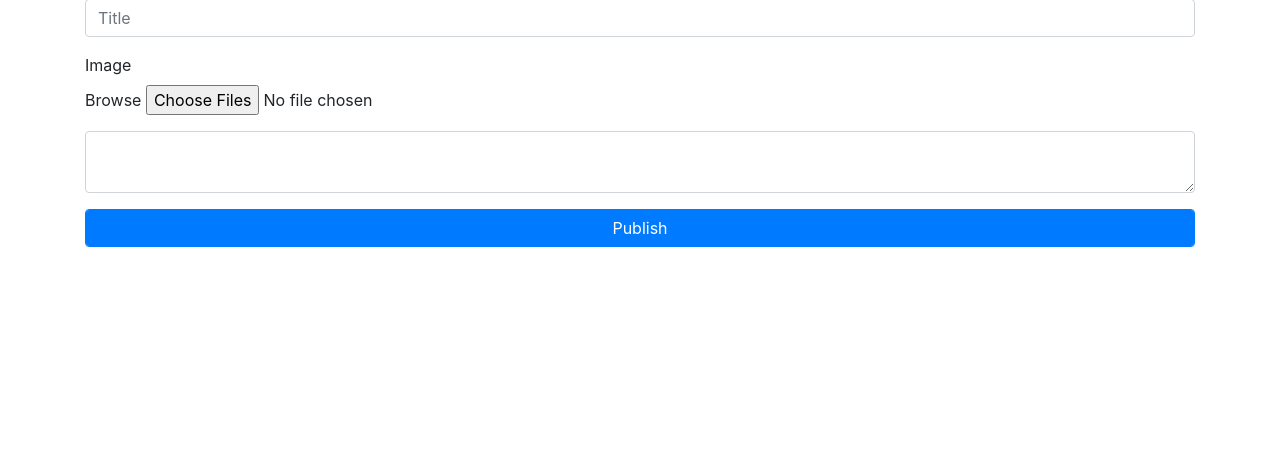
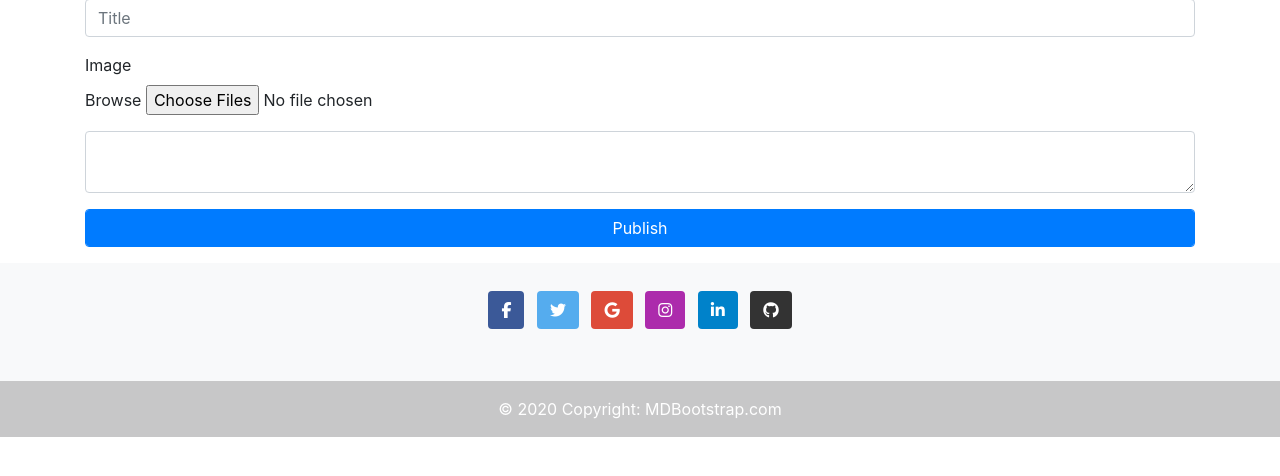
Before and after one commit to teandra-davis/ITSC3155_FinalProject, a Flask app: template templates/post.html in a window 1280 px wide. Shown: the part 57-533 px from the top of the page. Run offline with Flask 3, Linux system fonts and the light colour scheme; the template is opened without the code that fills it, so the values that code supplies are empty; some libraries are stand-ins or nearby versions.

Commit message:
Adding some more things

```diff
--- a/app.py
+++ b/app.py
@@ -13,4 +13,4 @@ def index():
 #Running the App
 if __name__ == '__main__':
     #DEBUG is SET to TRUE. CHANGE FOR PROD
-    app.run(port=5000,debug=True)
+    app.run(debug=True)
--- /dev/null
+++ b/static/css/default.css
@@ -0,0 +1,9 @@
+
+logo-color {
+    color: #5914c9
+}
+
+index-img {
+    background-image: url('https://static.vecteezy.com/system/resources/previews/006/852/804/original/abstract-blue-background-simple-design-for-your-website-free-vector.jpg');
+    filter: blur(4px);
+}
--- /dev/null
+++ b/static/images/logo_info.txt
@@ -0,0 +1,6 @@
+
+            Fonts used: Harman-Sans
+
+            Colors used: EFEFEF,5A4AE3
+
+            Icon url: https://thenounproject.com/term/homework/1910000
--- a/templates/base.html
+++ b/templates/base.html
@@ -5,7 +5,7 @@
     <meta http-equiv="X-UA-Compatible" content="IE=edge">
     <meta name="viewport" content="width=device-width, initial-scale=1.0">
     <!--Linking the stylesheet-->
-    <link rel="stylesheet" href="{{ url_for('static', filename='css/main.css') }}">
+    <link rel="stylesheet" href="{{ url_for('static', filename='css/default.css') }}">
 
     <!--BootStrap Link-->
     <link rel="stylesheet" href="https://cdn.jsdelivr.net/npm/bootstrap@4.3.1/dist/css/bootstrap.min.css" integrity="sha384-ggOyR0iXCbMQv3Xipma34MD+dH/1fQ784/j6cY/iJTQUOhcWr7x9JvoRxT2MZw1T" crossorigin="anonymous">
@@ -47,6 +47,74 @@
     <script src="https://cdn.jsdelivr.net/npm/bootstrap@4.3.1/dist/js/bootstrap.min.js" integrity="sha384-JjSmVgyd0p3pXB1rRibZUAYoIIy6OrQ6VrjIEaFf/nJGzIxFDsf4x0xIM+B07jRM" crossorigin="anonymous"></script>
 </body>
 <footer>
-<!--CODE FOR FOOTER IN UI MOCKUP-->
+    <div class="bg-light text-center text-white">
+        <!-- Grid container -->
+        <div class="container p-4 pb-0">
+          <!-- Section: Social media -->
+          <section class="mb-4">
+            <!-- Facebook -->
+            <a
+              class="btn text-white btn-floating m-1"
+              style="background-color: #3b5998;"
+              href="#!"
+              role="button"
+              ><i class="fab fa-facebook-f"></i
+            ></a>
+
+            <!-- Twitter -->
+            <a
+              class="btn text-white btn-floating m-1"
+              style="background-color: #55acee;"
+              href="#!"
+              role="button"
+              ><i class="fab fa-twitter"></i
+            ></a>
+
+            <!-- Google -->
+            <a
+              class="btn text-white btn-floating m-1"
+              style="background-color: #dd4b39;"
+              href="#!"
+              role="button"
+              ><i class="fab fa-google"></i
+            ></a>
+
+            <!-- Instagram -->
+            <a
+              class="btn text-white btn-floating m-1"
+              style="background-color: #ac2bac;"
+              href="#!"
+              role="button"
+              ><i class="fab fa-instagram"></i
+            ></a>
+
+            <!-- Linkedin -->
+            <a
+              class="btn text-white btn-floating m-1"
+              style="background-color: #0082ca;"
+              href="#!"
+              role="button"
+              ><i class="fab fa-linkedin-in"></i
+            ></a>
+            <!-- Github -->
+            <a
+              class="btn text-white btn-floating m-1"
+              style="background-color: #333333;"
+              href="#!"
+              role="button"
+              ><i class="fab fa-github"></i
+            ></a>
+          </section>
+          <!-- Section: Social media -->
+        </div>
+        <!-- Grid container -->
+
+        <!-- Copyright -->
+        <div class="text-center p-3" style="background-color: rgba(0, 0, 0, 0.2);">
+          © 2020 Copyright:
+          <a class="text-white" href="https://mdbootstrap.com/">MDBootstrap.com</a>
+        </div>
+        <!-- Copyright -->
+    </div>
 </footer>
 </html>
```
Also changed, not shown: templates/index.html (+7 -5 lines), static/css/main.css (deleted), static/images/Homework Hero-logos.jpeg (added), static/images/Homework Hero-logos_black.png (added), static/images/Homework Hero-logos_transparent.png (added), static/images/Homework Hero-logos_white.png (added), 1 other file.
